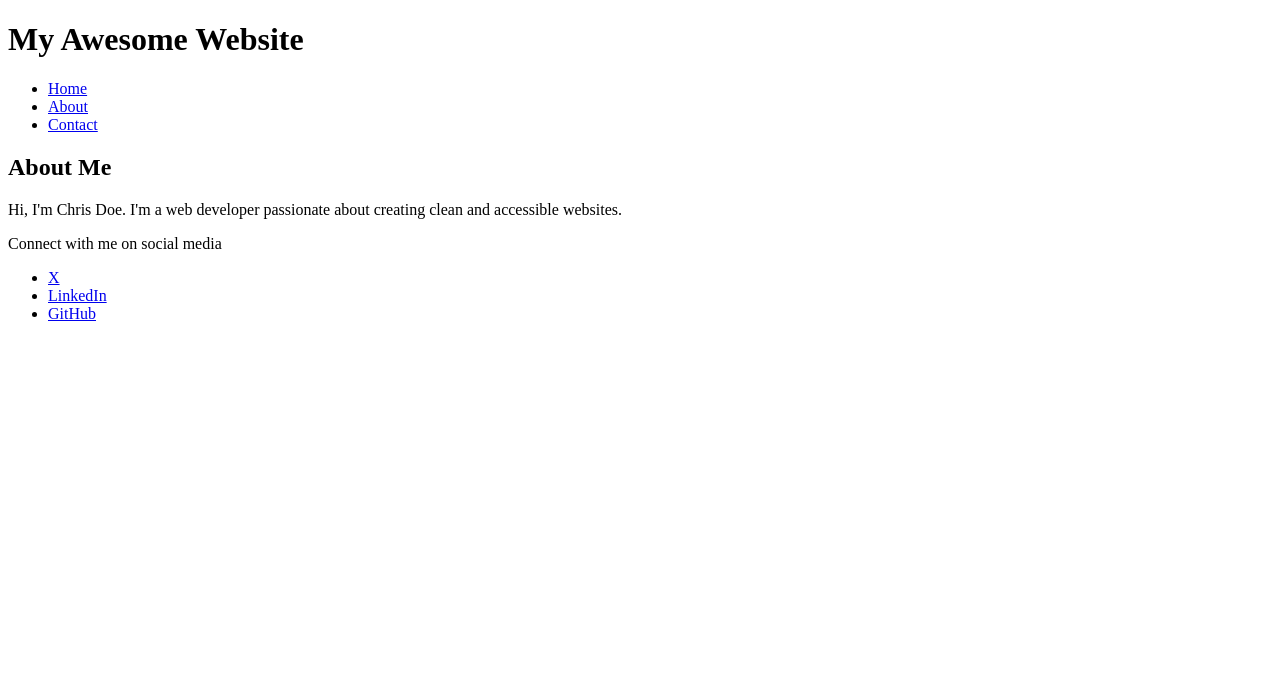
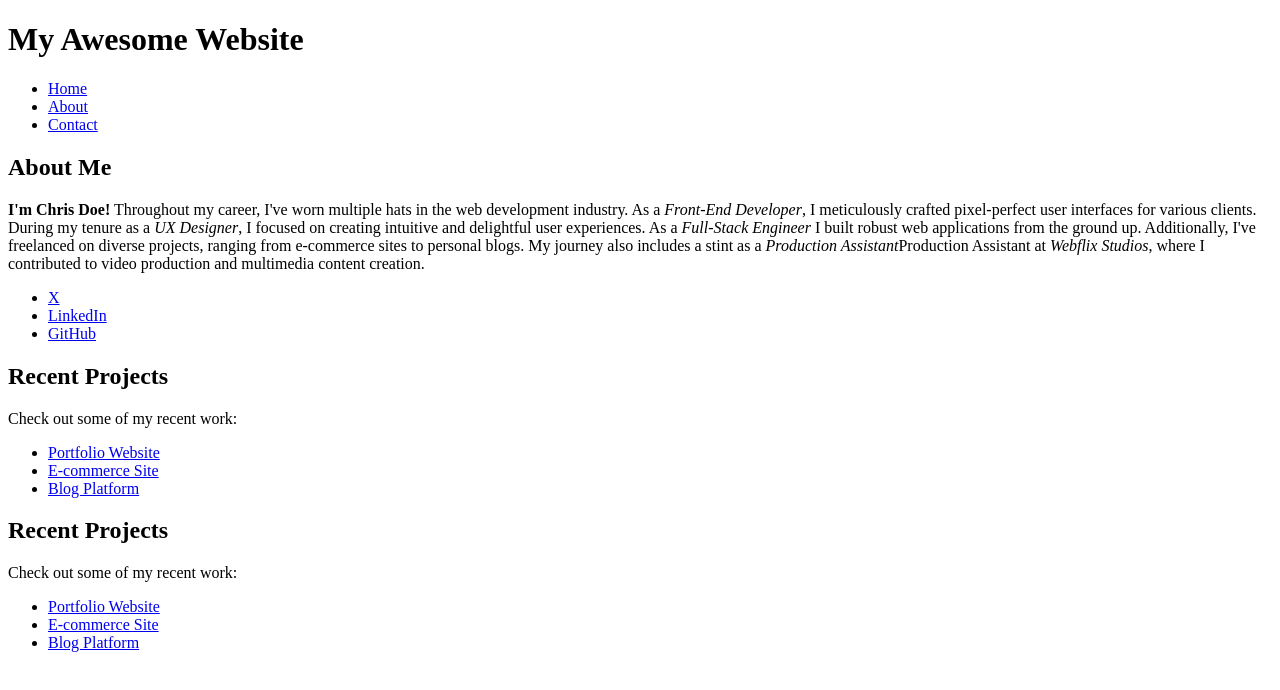
Before and after one commit to tajammalw/sdai-ic-d3-semantic-html-elements-2, a plain HTML site: page index.html in a window 1280 px wide. Drawn offline with Linux system fonts and the light colour scheme.

Commit message:
added checks to checkboxes in README, added syling tags to index.html, and added new nested section for recent projects with an unordered list

```diff
--- a/index.html
+++ b/index.html
@@ -20,14 +20,33 @@
     <main>
         <section>
             <h2>About Me</h2>
-            <p>Hi, I'm Chris Doe. I'm a web developer passionate about creating clean and accessible websites.</p>
-            <p>Connect with me on social media</p>
+            <p><b>I'm Chris Doe!</b> Throughout my career, I've worn multiple hats in the web development industry. As a <em>Front-End Developer</em>, I meticulously crafted pixel-perfect user interfaces for various clients. During my tenure as a <em>UX Designer</em>, I focused on creating intuitive and delightful user experiences. As a <em>Full-Stack Engineer</em> I built robust web applications from the ground up. Additionally, I've freelanced on diverse projects, ranging from e-commerce sites to personal blogs. My journey also includes a stint as a <em>Production Assistant</em>Production Assistant at <em>Webflix Studios</em>, where I contributed to video production and multimedia content creation.</p>
             <ul>
                 <li><a href="#">X</a></li>
                 <li><a href="#">LinkedIn</a></li>
                 <li><a href="#">GitHub</a></li>
             </ul>
         </section>
+
+        <section>
+            <h2>Recent Projects</h2>
+            <p>Check out some of my recent work:</p>
+            <ul>
+                <li><a href="#">Portfolio Website</a></li>
+                <li><a href="#">E-commerce Site</a></li>
+                <li><a href="#">Blog Platform</a></li>
+            </ul>
+        </section>
+
+        <section>
+            <h2>Recent Projects</h2>
+            <p>Check out some of my recent work:</p>
+            <ul>
+                <li><a href="#">Portfolio Website</a></li>
+                <li><a href="#">E-commerce Site</a></li>
+                <li><a href="#">Blog Platform</a></li>
+            </ul>
+        </section>
     </main>
 </body>
 </html>
```
Also changed, not shown: 1 other file.
